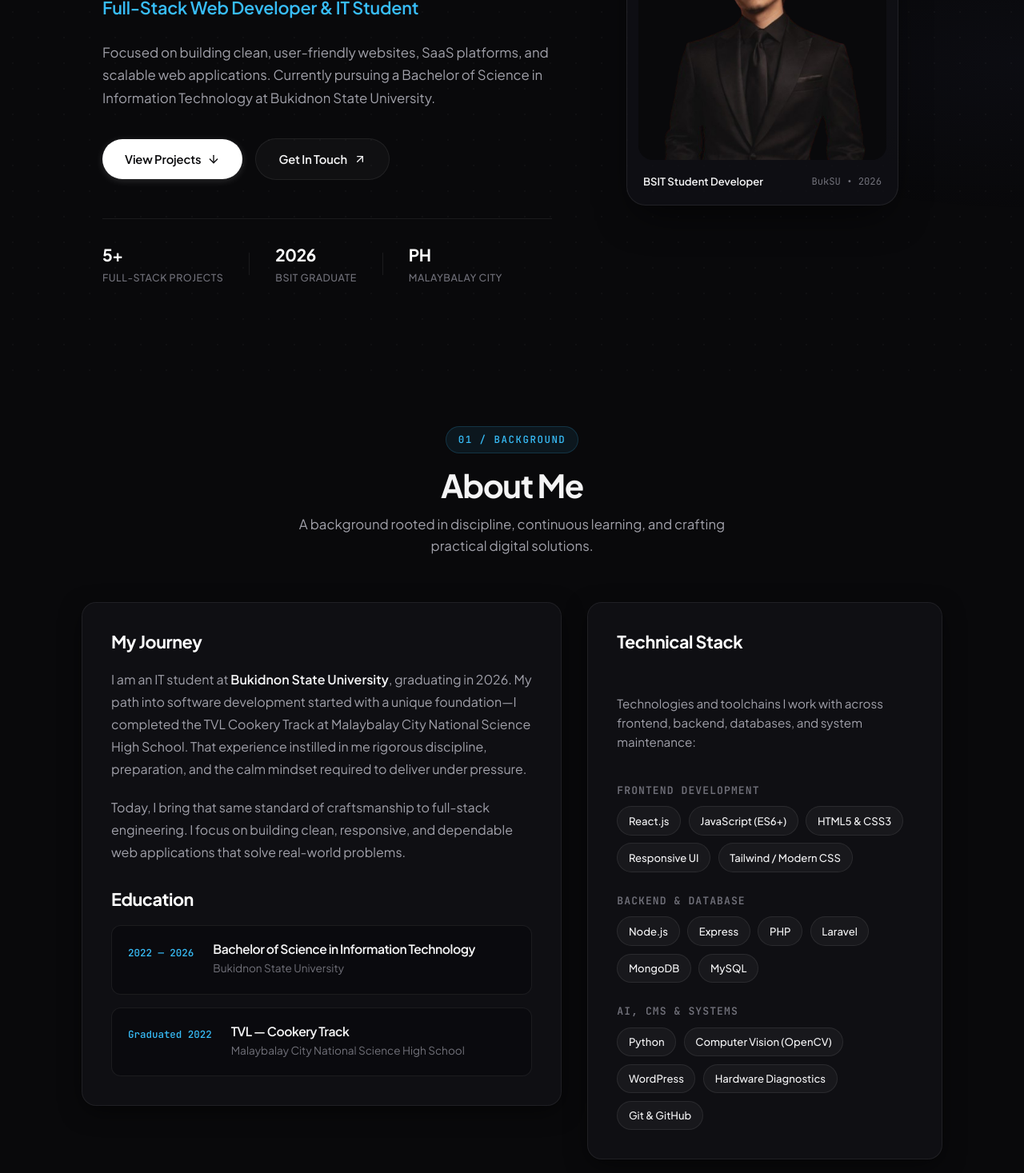
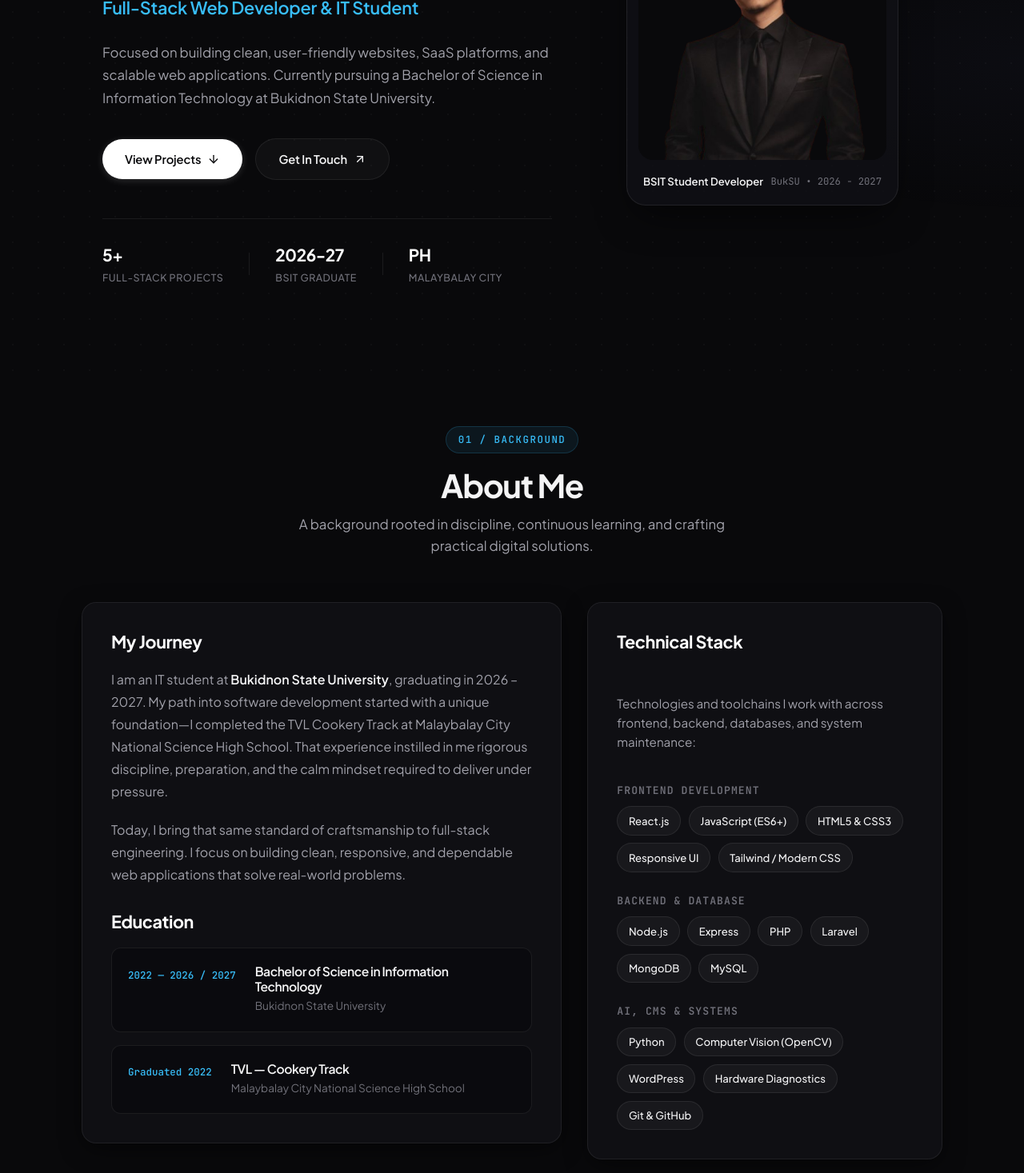
Before and after one commit to Chun-taro/Michael-Portfolio, a React (Vite) app in the folder portfolio-app/: page / in a window 1280 px wide. Shown: the part 321-1788 px from the top of the page at 80% size. Built offline with nearby package versions, Linux system fonts and the light colour scheme.

Commit message:
Update graduation year to 2026 - 2027 across Hero and About sections

```diff
--- a/portfolio-app/src/components/About.jsx
+++ b/portfolio-app/src/components/About.jsx
@@ -33,7 +33,7 @@ const About = () => {
             <div className="bio-block">
               <h3 className="card-heading">My Journey</h3>
               <p>
-                I am an IT student at <strong>Bukidnon State University</strong>, graduating in 2026.
+                I am an IT student at <strong>Bukidnon State University</strong>, graduating in 2026 – 2027.
                 My path into software development started with a unique foundation—I completed the TVL Cookery Track
                 at Malaybalay City National Science High School. That experience instilled in me rigorous discipline,
                 preparation, and the calm mindset required to deliver under pressure.
@@ -48,7 +48,7 @@ const About = () => {
               <h3 className="card-heading">Education</h3>
               <div className="education-cards">
                 <div className="edu-card">
-                  <div className="edu-year">2022 — 2026</div>
+                  <div className="edu-year">2022 — 2026 / 2027</div>
                   <div className="edu-details">
                     <h4 className="edu-degree">Bachelor of Science in Information Technology</h4>
                     <p className="edu-school">Bukidnon State University</p>
--- a/portfolio-app/src/components/Hero.jsx
+++ b/portfolio-app/src/components/Hero.jsx
@@ -46,7 +46,7 @@ const Hero = () => {
             </div>
             <div className="stat-divider"></div>
             <div className="stat-item">
-              <span className="stat-value">2026</span>
+              <span className="stat-value">2026-27</span>
               <span className="stat-label">BSIT Graduate</span>
             </div>
             <div className="stat-divider"></div>
@@ -64,7 +64,7 @@ const Hero = () => {
             </div>
             <div className="profile-card-footer">
               <span className="profile-tag">BSIT Student Developer</span>
-              <span className="profile-location">BukSU • 2026</span>
+              <span className="profile-location">BukSU • 2026 - 2027</span>
             </div>
           </div>
         </div>
```
